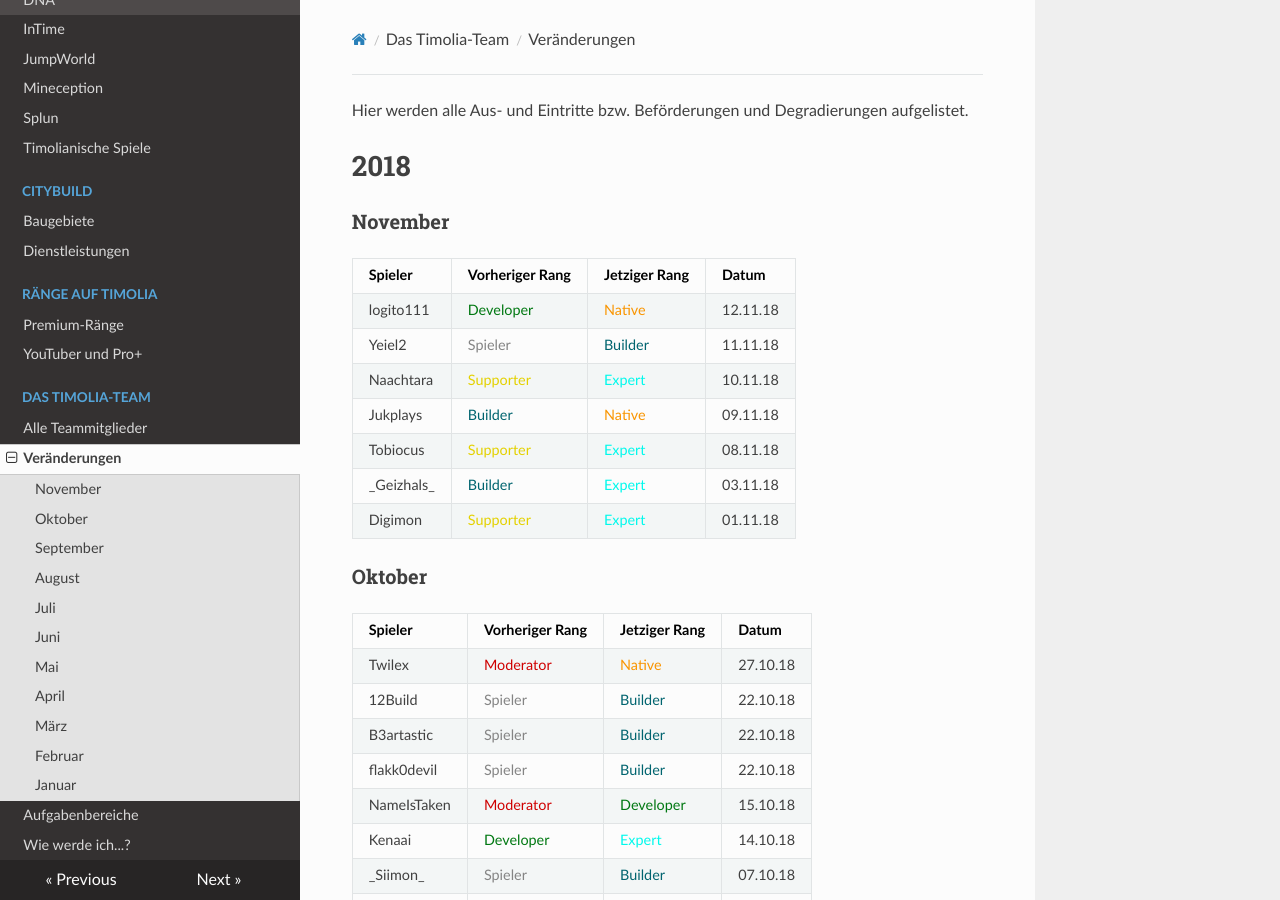
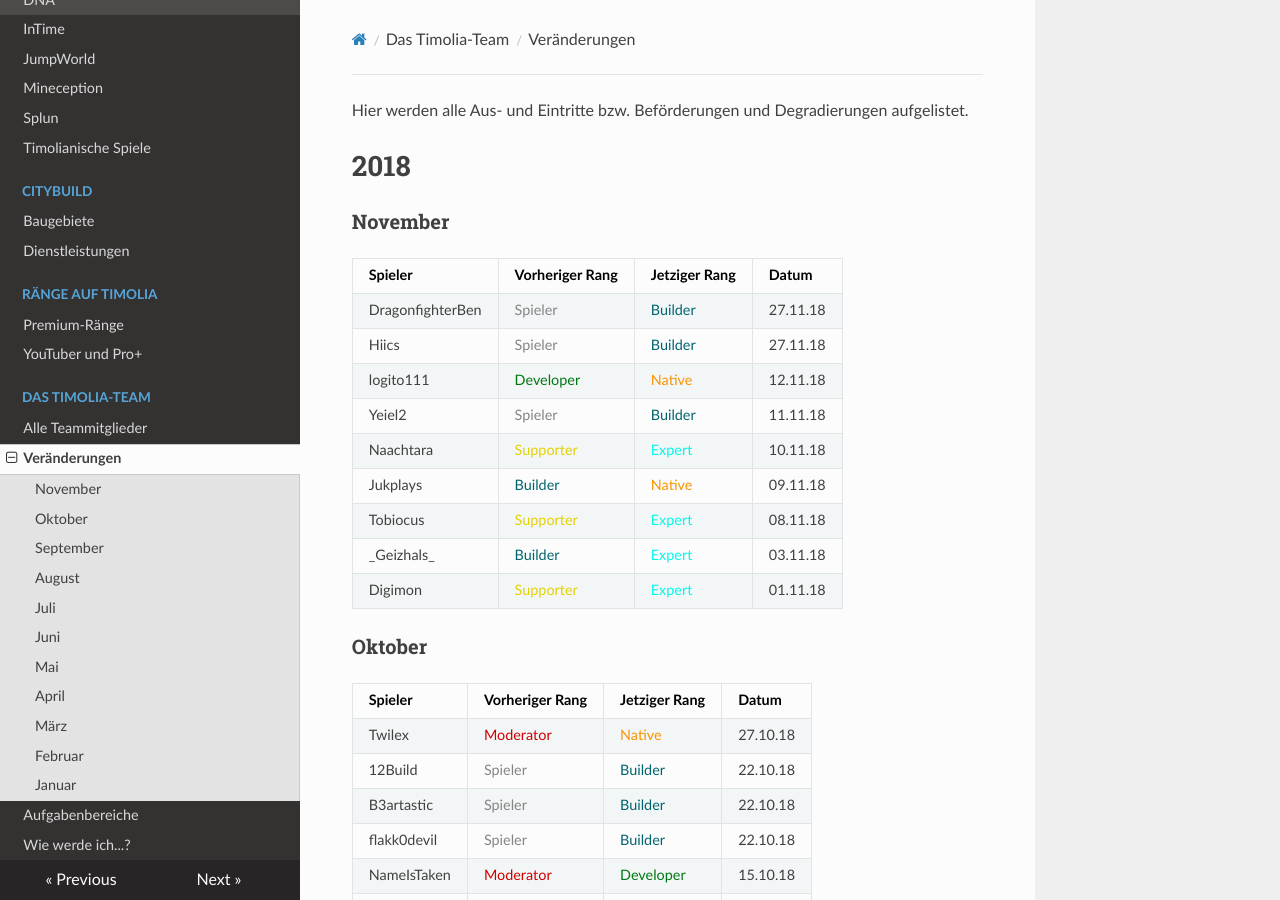
Before and after one commit to TimoliaDE/HowTo, an MkDocs documentation site: the page built from docs/team/changes.md, in a window 1280 px wide and 900 px high. Built offline with MkDocs 1.6.1, drawn with Linux system fonts in a browser that asks for light colours; nearby versions of some CDN libraries; old or Windows-style settings are respelled for this version of MkDocs.

Commit message:
Update changes.md

```diff
--- a/docs/team/changes.md
+++ b/docs/team/changes.md
@@ -5,6 +5,8 @@ Hier werden alle Aus- und Eintritte bzw. Beförderungen und Degradierungen aufge
 ###  <strong>November</strong>
 | Spieler | Vorheriger Rang | Jetziger Rang | Datum |
 | ------ | ------ | ------ | ------ |
+|DragonfighterBen | <span style="color:#848484">Spieler</span> | <span style="color:#00646F">Builder</span> | 27.11.18
+|Hiics | <span style="color:#848484">Spieler</span> | <span style="color:#00646F">Builder</span> | 27.11.18
 |logito111 | <span style="color:#007812">Developer</span> | <span style="color:#F99500">Native</span> | 12.11.18  |
 |Yeiel2 | <span style="color:#848484">Spieler</span> | <span style="color:#00646F">Builder</span> | 11.11.18  |
 |Naachtara | <span style="color:#E4D100">Supporter</span> | <span style="color:#00F9EC">Expert</span> | 10.11.18 |
```
